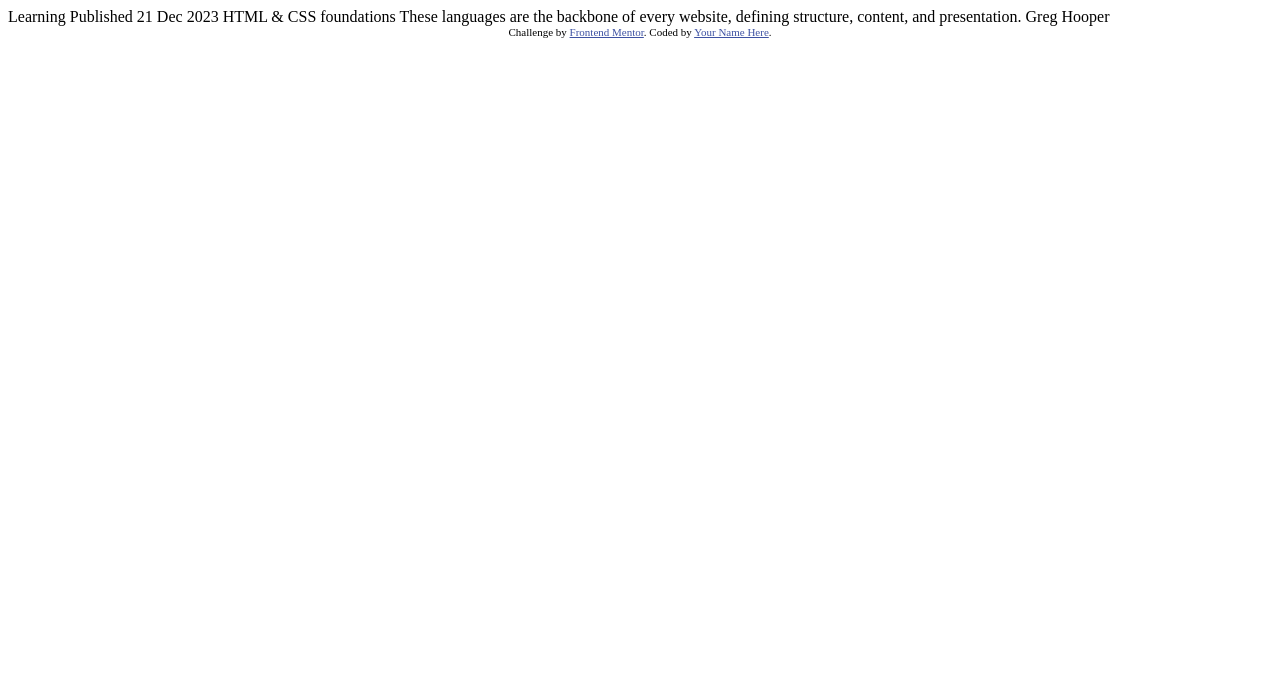
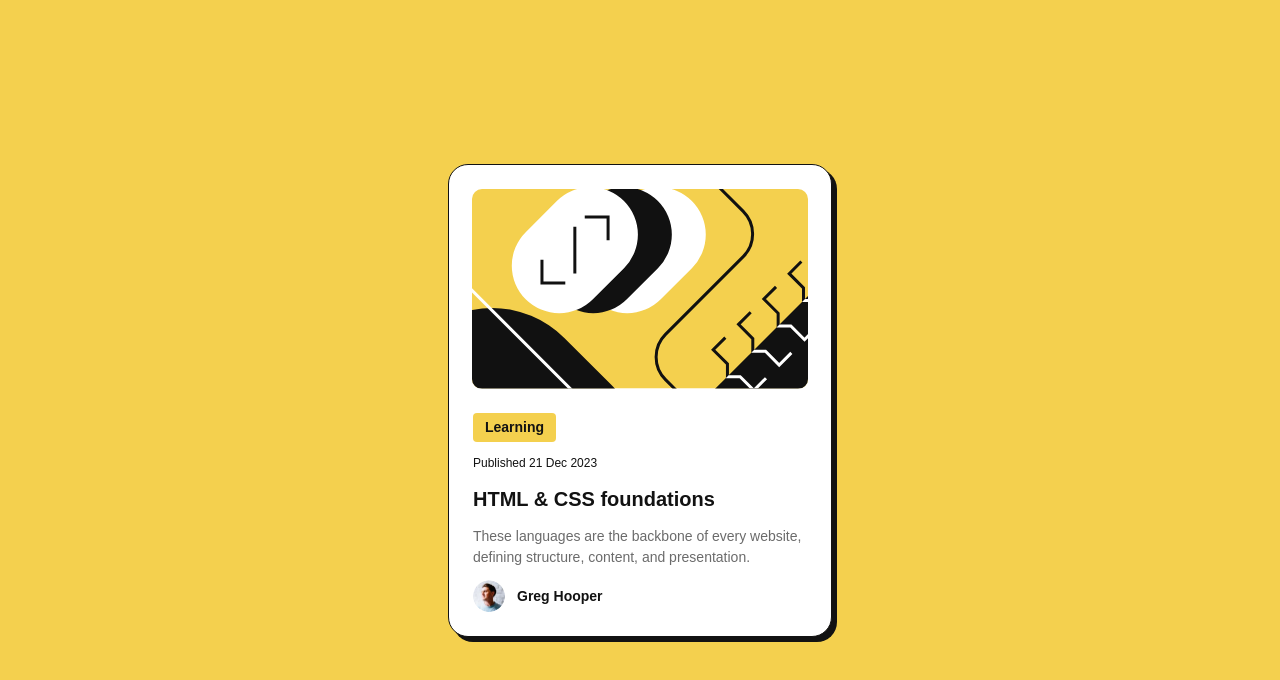
Before and after one commit to Jan-Dev0/02-blog-preview-card, a plain HTML site: page index.html in a window 1280 px wide. Drawn offline with Linux system fonts and the light colour scheme; a web font is replaced by a local one.

Commit message:
Final commit - added HTML and CSS

```diff
--- a/index.html
+++ b/index.html
@@ -1,34 +1,47 @@
 <!DOCTYPE html>
 <html lang="en">
   <head>
-  <meta charset="UTF-8">
-  <meta name="viewport" content="width=device-width, initial-scale=1.0"> <!-- displays site properly based on user's device -->
+    <meta charset="UTF-8" />
+    <meta name="viewport" content="width=device-width, initial-scale=1.0" />
+    <!-- displays site properly based on user's device -->
 
-  <link rel="icon" type="image/png" sizes="32x32" href="./assets/images/favicon-32x32.png">
-
+    <link
+      rel="icon"
+      type="image/png"
+      sizes="32x32"
+      href="./assets/images/favicon-32x32.png"
+    />
+    <link rel="stylesheet" href="styles.css" />
     <title>Frontend Mentor | Blog preview card</title>
 
-  <!-- Feel free to remove these styles or customise in your own stylesheet 👍 -->
-  <style>
-    .attribution { font-size: 11px; text-align: center; }
-    .attribution a { color: hsl(228, 45%, 44%); }
-  </style>
   </head>
   <body>
-
-  Learning
-
-  Published 21 Dec 2023
-
-  HTML & CSS foundations
-
-  These languages are the backbone of every website, defining structure, content, and presentation.
-
-  Greg Hooper
-
-  <div class="attribution">
-    Challenge by <a href="https://www.frontendmentor.io?ref=challenge" target="_blank">Frontend Mentor</a>.
-    Coded by <a href="#">Your Name Here</a>.
+    <div class="card" role="main">
+      <div class="card-image">
+        <img
+        src="/assets/images/illustration-article.svg"
+        alt="Abstract image"
+        />
+      </div>
+      <div class="card-content">
+        <span class="card-category">Learning</span>
+        <span class="publish-date">Published 21 Dec 2023</span>
+        <h2 class="card-title">HTML & CSS foundations</h2>
+        <p class="card-text">
+          These languages are the backbone of every website, defining
+          structure, content, and presentation.
+        </p>
+        <div class="card-footer">
+          <img
+            src="assets/images/image-avatar.webp"
+            alt="Avatar of Greg Hoope"
+            class="avatar"
+          />
+          <div class="author-info">
+            <span class="author-name">Greg Hooper</span>
+          </div>
+        </div>
+      </div>
     </div>
   </body>
 </html>
--- /dev/null
+++ b/styles.css
@@ -0,0 +1,151 @@
+/* General reset */
+* {
+  margin: 0;
+  padding: 0;
+  box-sizing: border-box;
+}
+
+/* CSS variables */
+:root {
+  --yellow: hsla(47, 88%, 63%, 1);
+  --white: hsla(0, 0%, 100%, 1);
+  --gray-500: hsla(0, 0%, 42%, 1);
+  --gray-950: hsl(0, 0%, 7%);
+}
+
+/* Font Definitions */
+@font-face {
+  font-family: "Figtree";
+  src: url("fonts/Figtree-VariableFont_wght.ttf") format("truetype-variations");
+  font-weight: 100 900;
+  font-style: normal;
+}
+
+@font-face {
+  font-family: "Figtree";
+  src: url("fonts/Figtree-Italic-VariableFont_wght.ttf")
+    format("truetype-variations");
+  font-weight: 100 900;
+  font-style: italic;
+}
+
+/* Global Styles */
+html {
+  font-size: 62.5%; /* 1rem = 10px */
+}
+
+body {
+  background-color: var(--yellow);
+  font-family: "Figtree", sans-serif;
+  font-size: 1.6rem;
+  min-height: 100vh;
+  display: flex;
+  flex-direction: column;
+  justify-content: center;
+  align-items: center;
+  line-height: 1.5;
+  letter-spacing: 0;
+  color: var(--gray-950);
+}
+
+/* Card Styles */
+.card {
+  background: var(--white);
+  border: 1px solid var(--gray-950);
+  width: 327px;
+  padding: 2.4rem;
+  border-radius: 20px;
+  box-shadow: 5px 5px 0 var(--gray-950);
+  display: flex;
+  flex-direction: column;
+  align-items: center;
+  gap: 2.4rem;
+  overflow: hidden;
+}
+
+/* Image Styling */
+.card-image {
+  width: 279px;
+  height: 200px;
+  display: block;
+}
+
+.card-image img {
+  width: 100%;
+  height: 100%;
+  border-radius: 10px;
+  object-fit: cover;
+}
+
+/* Content Styling */
+.card-content {
+  display: flex;
+  flex-direction: column;
+  align-items: flex-start;
+  gap: 1.2rem;
+}
+
+.card-category {
+  font-size: 1.2rem;
+  font-weight: 800;
+  background-color: var(--yellow);
+  text-align: center;
+  padding: 4px 12px;
+  border-radius: 4px;
+  display: inline-block;
+}
+
+.publish-date {
+  font-size: 1.2rem;
+  font-weight: 500;
+}
+
+.card-title {
+  font-size: 1.7rem;
+  font-weight: 800;
+}
+
+.card-text {
+  font-size: 1.2rem;
+  font-weight: 500;
+  color: var(--gray-500);
+}
+
+/* Footer Styling */
+.card-footer {
+  display: flex;
+  gap: 1.2rem;
+  align-items: center;
+}
+
+.avatar {
+  width: 32px;
+  height: 32px;
+  border-radius: 50%;
+
+}
+
+.author-name {
+  font-size: 1.4rem;
+  font-weight: 800;
+  display: inline-block;
+}
+
+/* Responsive Styles */
+@media (min-width: 384px) {
+  .card {
+    width: 384px;
+  }
+  .card-image {
+    width: 336px;
+  }
+  .card-category {
+    font-size: 1.4rem;
+  }
+  .card-title {
+    font-size: 2rem;
+  }
+  .card-text {
+    font-size: 1.4rem;
+  }
+}
```
Lines whose indentation alone changed are shown as unchanged.
